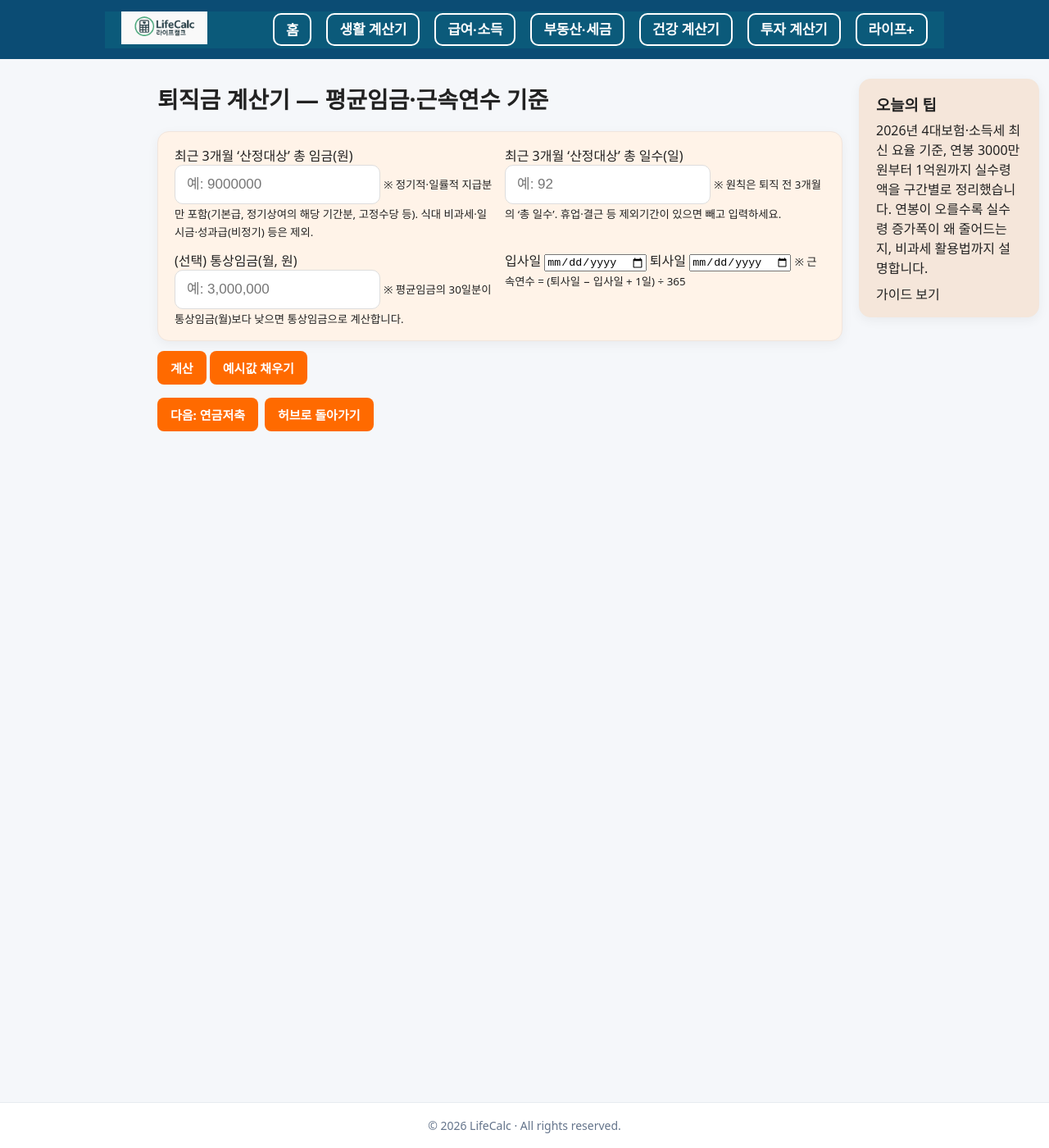
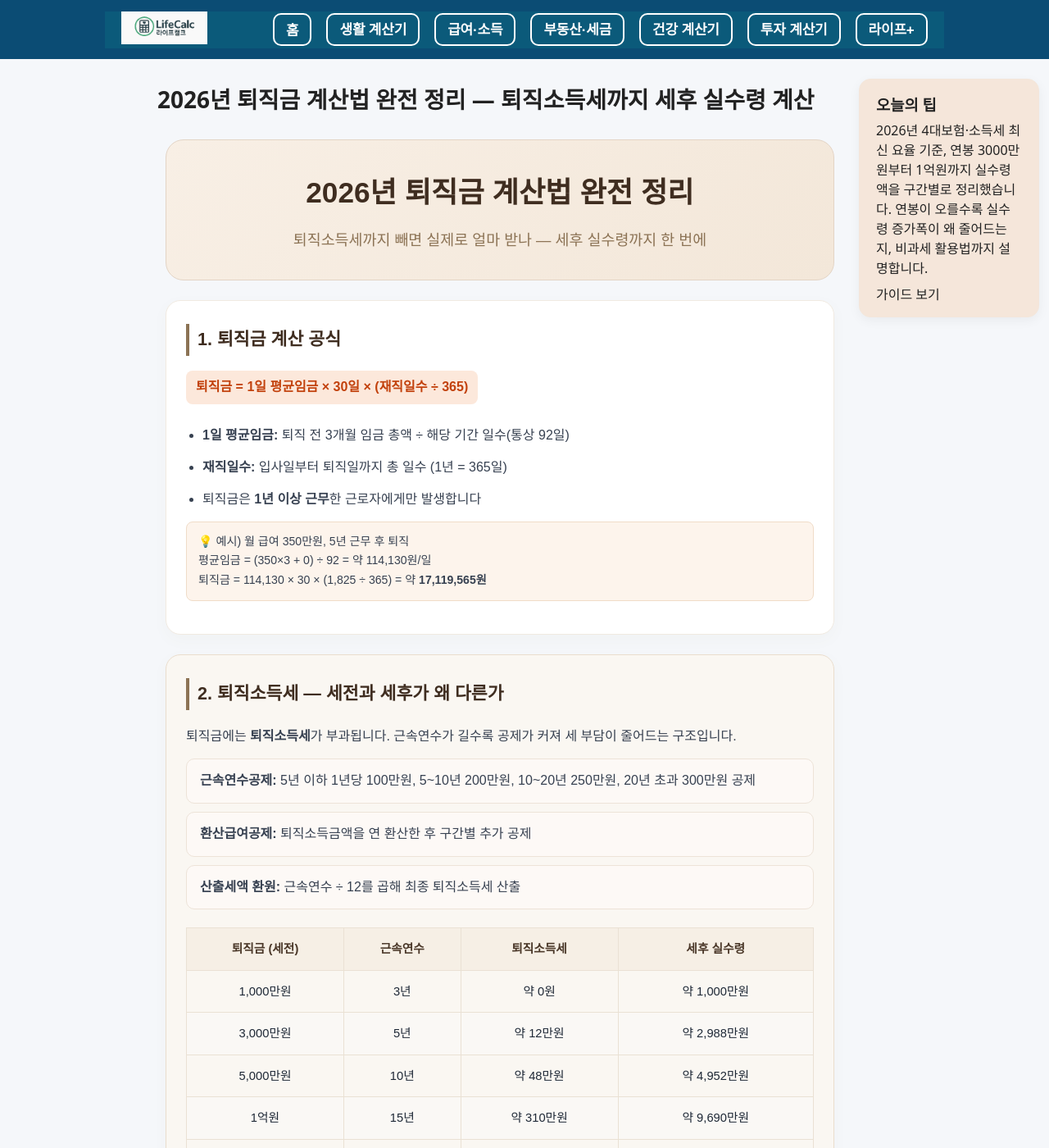
Before and after one commit to khai-lang/LifeCalc, a Jekyll site: the page built from salary/retirement/index.md, in a window 1280 px wide and 1400 px high. Shown: the whole window at 82% size. Built offline with Jekyll 4.4.1, drawn with Linux system fonts in a browser that asks for light colours; some of the changed text lies outside the part shown.

Commit message:
Update index.md

```diff
--- a/salary/retirement/index.md
+++ b/salary/retirement/index.md
@@ -1,139 +1,121 @@
 ---
-layout: default
-title: 퇴직금 계산기 — 평균임금·근속연수 기준
-description: 최근 3개월 평균임금과 근속연수로 퇴직금(안내용) 계산.
-permalink: /salary/retirement/
-
+layout: guide
+title: "2026년 퇴직금 계산법 완전 정리 — 퇴직소득세까지 세후 실수령 계산"
+description: "2026년 퇴직금 계산 공식(평균임금 방식), 퇴직소득세 계산, 세후 실수령액까지 한 번에 정리합니다. DB형·DC형 비교와 IRP 절세 전략 포함."
+permalink: /guide/retirement-pay-2026/
+canonical: https://calculator.khaistory.com/guide/retirement-pay-2026/
+og_title: "2026년 퇴직금 계산법 — 퇴직소득세·실수령 완전 정리"
+og_description: "퇴직금 계산 공식, 퇴직소득세, 세후 실수령액, IRP 절세 전략까지. 2026년 기준 완전 정리."
+categories: [guide]
 ---
 
+<section class="ret-guide-container">
 
-<form id="rtm-form" onsubmit="event.preventDefault(); calcRtmAccurate();">
-  <div class="card p-3" style="display:grid;grid-template-columns:repeat(2,minmax(0,1fr));gap:12px">
-    <!-- ① 평균임금 계산용 입력 -->
-    <div>
-      <label>최근 3개월 ‘산정대상’ 총 임금(원)
-        <input type="number" id="rtm-sum" inputmode="numeric" placeholder="예: 9000000" required>
-      </label>
-      <small class="muted">
-        ※ 정기적·일률적 지급분만 포함(기본급, 정기상여의 해당 기간분, 고정수당 등). 식대 비과세·일시금·성과급(비정기) 등은 제외.
-      </small>
+  <div class="ret-hero-card">
+    <h2>2026년 퇴직금 계산법 완전 정리</h2>
+    <p class="hero-sub">퇴직소득세까지 빼면 실제로 얼마 받나 — 세후 실수령까지 한 번에</p>
+  </div>
+
+  <div class="ret-content-card">
+    <h3>1. 퇴직금 계산 공식</h3>
+    <p><span class="highlight-text">퇴직금 = 1일 평균임금 × 30일 × (재직일수 ÷ 365)</span></p>
+    <ul>
+      <li><strong>1일 평균임금:</strong> 퇴직 전 3개월 임금 총액 ÷ 해당 기간 일수(통상 92일)</li>
+      <li><strong>재직일수:</strong> 입사일부터 퇴직일까지 총 일수 (1년 = 365일)</li>
+      <li>퇴직금은 <strong>1년 이상 근무</strong>한 근로자에게만 발생합니다</li>
+    </ul>
+    <p class="example-title">💡 예시) 월 급여 350만원, 5년 근무 후 퇴직<br>
+    평균임금 = (350×3 + 0) ÷ 92 = 약 114,130원/일<br>
+    퇴직금 = 114,130 × 30 × (1,825 ÷ 365) = 약 <strong>17,119,565원</strong></p>
+  </div>
+
+  <div class="ret-content-card bg-light-variant">
+    <h3>2. 퇴직소득세 — 세전과 세후가 왜 다른가</h3>
+    <p>퇴직금에는 <strong>퇴직소득세</strong>가 부과됩니다. 근속연수가 길수록 공제가 커져 세 부담이 줄어드는 구조입니다.</p>
+    <ul class="accent-list">
+      <li><strong>근속연수공제:</strong> 5년 이하 1년당 100만원, 5~10년 200만원, 10~20년 250만원, 20년 초과 300만원 공제</li>
+      <li><strong>환산급여공제:</strong> 퇴직소득금액을 연 환산한 후 구간별 추가 공제</li>
+      <li><strong>산출세액 환원:</strong> 근속연수 ÷ 12를 곱해 최종 퇴직소득세 산출</li>
+    </ul>
+    <div class="table-responsive">
+      <table>
+        <thead><tr><th>퇴직금 (세전)</th><th>근속연수</th><th>퇴직소득세</th><th>세후 실수령</th></tr></thead>
+        <tbody>
+          <tr><td>1,000만원</td><td>3년</td><td>약 0원</td><td>약 1,000만원</td></tr>
+          <tr><td>3,000만원</td><td>5년</td><td>약 12만원</td><td>약 2,988만원</td></tr>
+          <tr><td>5,000만원</td><td>10년</td><td>약 48만원</td><td>약 4,952만원</td></tr>
+          <tr><td>1억원</td><td>15년</td><td>약 310만원</td><td>약 9,690만원</td></tr>
+          <tr><td>2억원</td><td>20년</td><td>약 1,100만원</td><td>약 1억 8,900만원</td></tr>
+        </tbody>
+      </table>
     </div>
-    <div>
-      <label>최근 3개월 ‘산정대상’ 총 일수(일)
-        <input type="number" id="rtm-days" inputmode="numeric" placeholder="예: 92" required>
-      </label>
-      <small class="muted">
-        ※ 원칙은 퇴직 전 3개월의 ‘총 일수’. 휴업·결근 등 제외기간이 있으면 빼고 입력하세요.
-      </small>
-    </div>
+    <p style="font-size:.82rem;color:#8c7355;margin-top:8px">※ 근사치입니다. 정확한 계산은 아래 계산기를 이용하세요.</p>
+  </div>
 
-    <!-- ② 통상임금 하한 보정(선택) -->
-    <div>
-      <label>(선택) 통상임금(월, 원)
-        <input type="number" id="rtm-ordinary-month" inputmode="numeric" placeholder="예: 3,000,000">
-      </label>
-      <small class="muted">※ 평균임금의 30일분이 통상임금(월)보다 낮으면 통상임금으로 계산합니다.</small>
-    </div>
+  <div class="ret-content-card">
+    <h3>3. IRP로 퇴직소득세 30~40% 아끼는 법</h3>
+    <ul>
+      <li>퇴직금을 <strong>IRP(개인형 퇴직연금)</strong>으로 수령하면 퇴직소득세를 연금 수령 시점으로 이연할 수 있습니다.</li>
+      <li>이연 후 <strong>연금으로 나눠 받으면</strong> 퇴직소득세의 30%(55세~69세) 또는 40%(70세 이상) 감면 혜택이 있습니다.</li>
+      <li>퇴직금 수령 시 회사에 IRP 계좌 번호를 제출하면 자동으로 IRP로 이전됩니다.</li>
+    </ul>
+  </div>
 
-    <!-- ③ 근속연수: 실제 일수 기반 -->
-    <div>
-      <label>입사일
-        <input type="date" id="rtm-join" required>
-      </label>
-      <label>퇴사일
-        <input type="date" id="rtm-leave" required>
-      </label>
-      <small class="muted">※ 근속연수 = (퇴사일 − 입사일 + 1일) ÷ 365</small>
+  <div class="ret-content-card bg-light-variant">
+    <h3>4. DB형 vs DC형 — 어떤 게 내게 유리한가</h3>
+    <div class="table-responsive">
+      <table>
+        <thead><tr><th>구분</th><th>DB형 (확정급여형)</th><th>DC형 (확정기여형)</th></tr></thead>
+        <tbody>
+          <tr><td>퇴직금 산정 기준</td><td>퇴직 직전 평균임금</td><td>매년 연간 급여의 1/12 적립</td></tr>
+          <tr><td>운용 책임</td><td>회사</td><td>근로자</td></tr>
+          <tr><td>유리한 경우</td><td>장기 근속, 연봉 상승 예상</td><td>잦은 이직, 투자 자신</td></tr>
+          <tr><td>중도인출</td><td>불가</td><td>특정 사유 시 가능</td></tr>
+        </tbody>
+      </table>
     </div>
   </div>
 
-  <div style="margin-top:12px">
-    <button class="btn">계산</button>
-    <button class="btn ghost" type="button" onclick="prefill3mo();">예시값 채우기</button>
+  <div class="ret-content-card text-center">
+    <h3>5. 내 퇴직금 바로 계산하기</h3>
+    <div class="button-group">
+      <a href="https://calculator.khaistory.com/salary/retirement/" class="btn-link-main">퇴직금 계산기 (세후 포함)</a>
+      <a href="https://calculator.khaistory.com/salary/pension-savings/" class="btn-link-ext">연금저축·IRP 세액공제 계산</a>
+    </div>
+    <p class="closing-text">퇴직 전 반드시 퇴직소득세까지 계산해 실수령액을 확인하고, IRP 이전 여부를 결정하세요.</p>
   </div>
-</form>
 
-<div id="rtm-out" class="result-box" style="margin-top:16px"></div>
+</section>
 
-<div class="btn-row" style="display:flex;gap:8px;flex-wrap:wrap;margin-top:16px">
-  <a class="btn" href="/salary/pension-savings/">다음: 연금저축</a>
-  <a class="btn ghost" href="/salary/">허브로 돌아가기</a>
-</div>
+<style>
+.ret-guide-container{font-family:'Noto Sans KR',sans-serif;color:#1f2937;line-height:1.8;max-width:860px;margin:0 auto;padding:10px}
+.ret-hero-card{background:linear-gradient(135deg,#f8efe5,#f3e7d9);border:1px solid #e3d4c5;border-radius:22px;padding:32px 24px;margin-bottom:24px;text-align:center}
+.ret-hero-card h2{font-size:2.2rem;color:#3f2d20;margin:0 0 10px;font-weight:800}
+.hero-sub{font-size:1.15rem;color:#8c7355;margin:0;font-weight:500}
+.ret-content-card{background:#fff;border:1px solid #f1eae1;border-radius:18px;padding:28px 24px;margin-bottom:24px;box-shadow:0 6px 18px rgba(140,115,85,.04)}
+.bg-light-variant{background-color:#faf7f2;border-color:#eaddcd}
+.ret-content-card h3{font-size:1.35rem;color:#3f2d20;margin-top:0;margin-bottom:18px;border-left:4px solid #8c7355;padding-left:10px}
+.ret-content-card p{color:#374151;margin-bottom:12px}
+.ret-content-card ul{margin:0;padding-left:20px}
+.ret-content-card li{margin-bottom:10px;color:#374151}
+.highlight-text{background:#fce8db;color:#c2410c;padding:6px 12px;border-radius:8px;font-weight:700;font-size:1rem;display:inline-block;margin-bottom:12px}
+.example-title{font-size:.88rem;color:#8c7355;background:#fdf4ec;border:1px solid #f0dcc8;border-radius:8px;padding:12px 14px;margin-top:12px;line-height:1.7}
+.table-responsive{overflow-x:auto}
+table{width:100%;border-collapse:collapse;margin-top:12px}
+th,td{border:1px solid #eae1d4;padding:12px;text-align:center;font-size:.92rem}
+thead{background:#f6efe5;color:#4a3728;font-weight:bold}
+tbody tr:nth-child(even){background:#faf8f5}
+.accent-list{list-style:none;padding-left:0!important}
+.accent-list li{padding:12px 16px;background:#fdf9f6;border:1px solid #ede3d8;border-radius:10px;margin-bottom:10px!important;color:#374151}
+.button-group{display:flex;justify-content:center;flex-wrap:wrap;gap:16px;margin:24px 0}
+.btn-link-main,.btn-link-ext{text-decoration:none;padding:14px 28px;color:#fff;border-radius:12px;font-weight:700;font-size:1rem;display:inline-block}
+.btn-link-main{background:#c2410c}.btn-link-main:hover{background:#ea580c}
+.btn-link-ext{background:#785a43}.btn-link-ext:hover{background:#5c4331}
+.closing-text{font-size:.95rem;color:#6b7280;margin-top:20px}
+.text-center{text-align:center}
+@media(max-width:600px){.ret-hero-card h2{font-size:1.6rem}.button-group{flex-direction:column}.btn-link-main,.btn-link-ext{width:100%;text-align:center;box-sizing:border-box}}
+</style>
 
-<script>
-/** 유틸 */
-const won = n => (isFinite(n) ? Math.round(n).toLocaleString('ko-KR') : '—');
-const clampPos = n => Math.max(0, Number(n) || 0);
-
-/** 근속일수 계산: (leave - join + 1)일 */
-function diffDaysInclusive(joinStr, leaveStr){
-  const j = new Date(joinStr);
-  const l = new Date(leaveStr);
-  if (!(j instanceof Date) || isNaN(j) || !(l instanceof Date) || isNaN(l)) return NaN;
-  const ms = l - j;
-  return ms < 0 ? NaN : Math.floor(ms / (1000*60*60*24)) + 1;
-}
-
-/** 메인 계산 */
-function calcRtmAccurate(){
-  const sum = clampPos(document.getElementById('rtm-sum').value);
-  const days = Math.max(1, clampPos(document.getElementById('rtm-days').value));
-  const ordinaryMonth = clampPos(document.getElementById('rtm-ordinary-month').value);
-  const join = document.getElementById('rtm-join').value;
-  const leave = document.getElementById('rtm-leave').value;
-
-  const out = document.getElementById('rtm-out');
-  out.classList.add('show');
-
-  // 검증
-  const tenureDays = diffDaysInclusive(join, leave);
-  if (!isFinite(tenureDays)){
-    out.innerHTML = `<div class="card p-3 error">입사일/퇴사일을 확인하세요.</div>`;
-    return;
-  }
-
-  // 평균임금(1일) 및 30일분
-  const avgDaily = sum / days;          // 평균임금(1일)
-  const avg30 = avgDaily * 30;          // 평균임금의 30일분(월 상당)
-  // 통상임금 하한 보정(선택)
-  const monthBase = ordinaryMonth > 0 ? Math.max(avg30, ordinaryMonth) : avg30;
-
-  // 법정 산식: 퇴직금 = (30일분 평균임금) × (근속일수 / 365)
-  const severance = monthBase * (tenureDays / 365);
-
-  // 표기
-  out.innerHTML = `
-    <div class="card p-3">
-      <div class="title">퇴직금(안내·법 기준 가깝게 계산)</div>
-      <ul>
-        <li>평균임금(1일): <strong>${won(avgDaily)}</strong> 원</li>
-        <li>평균임금 30일분: <strong>${won(avg30)}</strong> 원</li>
-        ${
-          ordinaryMonth > 0
-          ? `<li>통상임금(월): <strong>${won(ordinaryMonth)}</strong> 원</li>
-             <li>적용 월기준(하한 보정): <strong>${won(monthBase)}</strong> 원</li>`
-          : `<li>적용 월기준: <strong>${won(monthBase)}</strong> 원 (통상임금 미입력)</li>`
-        }
-        <li>근속일수: <strong>${won(tenureDays)}</strong> 일 (=${(tenureDays/365).toFixed(6)} 년)</li>
-      </ul>
-      <div class="highlight" style="margin-top:8px">
-        <strong>예상 퇴직금: ${won(severance)} 원</strong>
-      </div>
-      <small class="muted" style="display:block;margin-top:8px;line-height:1.5">
-        ※ 평균임금=퇴직 전 3개월 ‘산정대상’ 임금 ÷ 해당 기간 일수. 정기상여는 해당 3개월에 귀속되는 금액만 포함하세요.<br>
-        ※ 평균임금 30일분이 통상임금(월)보다 낮으면 통상임금으로 보정했습니다(선택 입력).<br>
-        ※ 근속연수는 실제 근속일수/365로 월할·일할 반영. 회사 단체협약/취업규칙, 제외기간·가산기간 등에 따라 달라질 수 있습니다.
-      </small>
-    </div>`;
-}
-
-/** 예시값 */
-function prefill3mo(){
-  // 최근 3개월 급여 900만, 일수 92일, 통상임금 300만, 2021-03-15 ~ 2025-09-30
-  document.getElementById('rtm-sum').value = 9000000;
-  document.getElementById('rtm-days').value = 92;
-  document.getElementById('rtm-ordinary-month').value = 3000000;
-  document.getElementById('rtm-join').value = '2021-03-15';
-  document.getElementById('rtm-leave').value = (new Date()).toISOString().slice(0,10);
-}
+<script type="application/ld+json">
+{"@context":"https://schema.org","@type":"FAQPage","mainEntity":[{"@type":"Question","name":"퇴직금 계산 공식이 뭔가요?","acceptedAnswer":{"@type":"Answer","text":"퇴직금 = 1일 평균임금 × 30일 × (재직일수 ÷ 365)입니다. 1일 평균임금은 퇴직 전 3개월 임금 총액을 해당 기간 일수(약 92일)로 나눠 계산합니다."}},{"@type":"Question","name":"퇴직소득세는 얼마나 되나요?","acceptedAnswer":{"@type":"Answer","text":"퇴직소득세는 근속연수에 따른 공제 후 계산되며, 장기 근속일수록 공제가 커 세 부담이 줄어듭니다. IRP로 수령 후 연금으로 나눠 받으면 30~40% 추가 감면 혜택이 있습니다."}},{"@type":"Question","name":"DB형과 DC형 중 어느 게 유리한가요?","acceptedAnswer":{"@type":"Answer","text":"연봉 상승이 예상되고 장기 근속할 경우 DB형(퇴직 시 최종 평균임금 기준)이 유리합니다. 이직이 잦거나 직접 투자를 선호하면 DC형이 유리합니다."}}]}
 </script>
```
